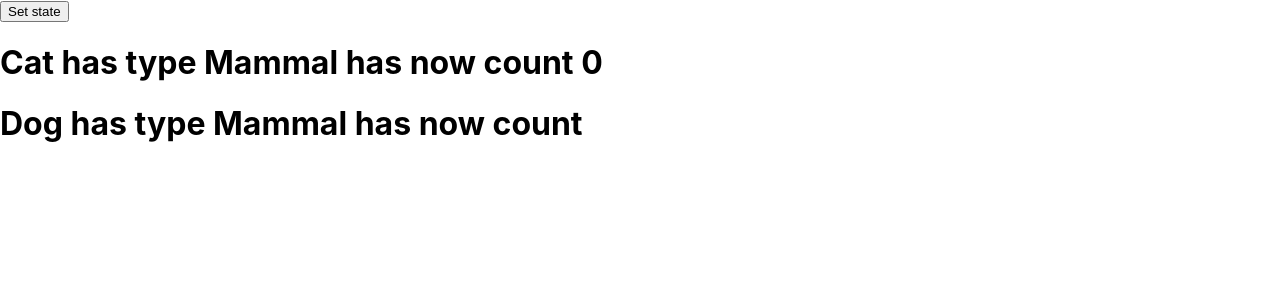
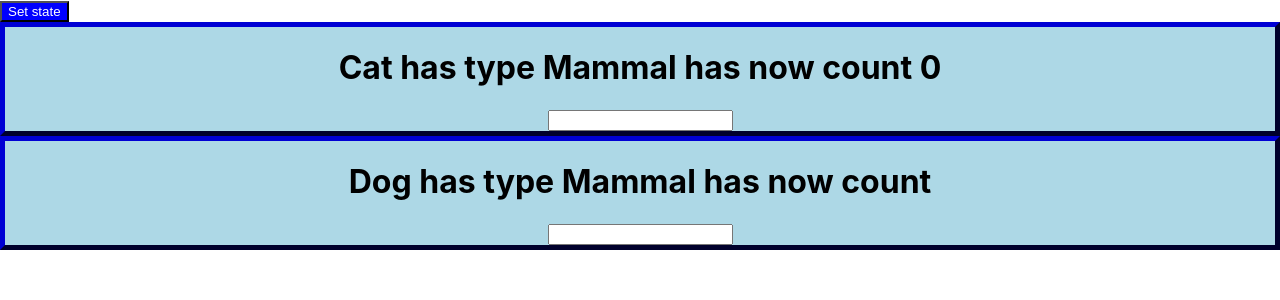
Before and after one commit to lovemapa/reactBurgers, a React (Create React App) app: page / in a window 1280 px wide. Shown: the top 300 px of the page. Built offline with nearby package versions, Linux system fonts and the light colour scheme.

Commit message:
adding CSS

```diff
--- /dev/null
+++ b/src/Animals/Animals.css
@@ -0,0 +1,5 @@
+.Animals{
+     border: 5px outset navy;
+  background-color: lightblue;
+  text-align: center;
+}
--- a/src/Animals/Animals.js
+++ b/src/Animals/Animals.js
@@ -1,9 +1,14 @@
 import React from 'react'
+import './Animals.css'
+
 
 export default function Animals(props) {
+
+
     return (
-        <div>
+        <div className="Animals">
             <h1>{props.name} has type {props.type} has now count {props.value}</h1>
+            <input type='text' onChange={props.changeEvent} />
         </div>
     )
 }
--- a/src/App.js
+++ b/src/App.js
@@ -4,7 +4,10 @@ import Animals from './Animals/Animals'
 import './App.css';
 
 function App() {
-
+  const style = {
+   color:'white',
+   backgroundColor:'blue'
+  }
   const [animalState, setAnimals] = useState({
     animals: [{
       name: "Cat", type: "Mammal"
@@ -15,10 +18,10 @@ function App() {
     count: 0
   })
 
-  const setState = () => {
+  const setState = (newName) => {
     setAnimals({
       animals: [{
-        name: "Whale", type: "Mammal"
+        name: newName, type: "Mammal"
       },
       {
         name: "Human", type: "Mammal"
@@ -29,7 +32,7 @@ function App() {
   }
   return (
     <div>
-      <button onClick={setState}>Set state</button>
+      <button style={style} onClick={setState.bind(this, 'OP Tandon')}>Set state</button>
       <Animals name={animalState.animals[0].name} type={animalState.animals[0].type} value={animalState.count} />
       <Animals name={animalState.animals[1].name} type={animalState.animals[1].type} />
 
```
